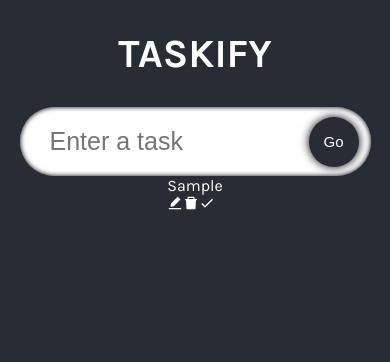
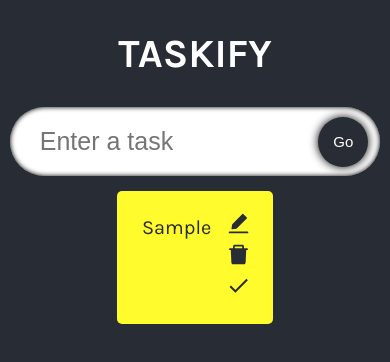
Before and after one commit to Rachelkakoderka/taskify-ts, a React (Create React App) app: page / in a window 390 px wide. Both pictures are taken after typing "Sample" into the empty fields and a click on the button "Go". Shown: the top 362 px of the page. Built offline with nearby package versions, Linux system fonts and the light colour scheme.

Commit message:
tasks are displaying

```diff
--- a/src/App.css
+++ b/src/App.css
@@ -77,3 +77,48 @@ body {
   width: 90%;
   flex-wrap: wrap;
 }
+
+.card {
+  display: flex;
+  width: 29.5%;
+  border-radius: 5px;
+  padding: 20px;
+  margin-top: 15px;
+  color: #282c34;
+  background-color: rgb(255, 251, 44);
+}
+
+.card__text {
+  flex: 1;
+  padding: 5px;
+  border: none;
+  font-size: 20px;
+}
+.card__text :focus {
+  outline: none;
+}
+
+.icon {
+  margin-left: 10px;
+  font-size: 25px;
+  cursor: pointer;
+
+}
+
+@media(max-width: 700px) {
+  .input{
+    width: 95%;
+  }
+  .todoList {
+    width: 95%;
+  }
+  .card {
+    width: 100%;
+  }
+}
+
+@media(max-width: 1200px) {
+    .todoList {
+      width: 40%;
+    }
+}
```
